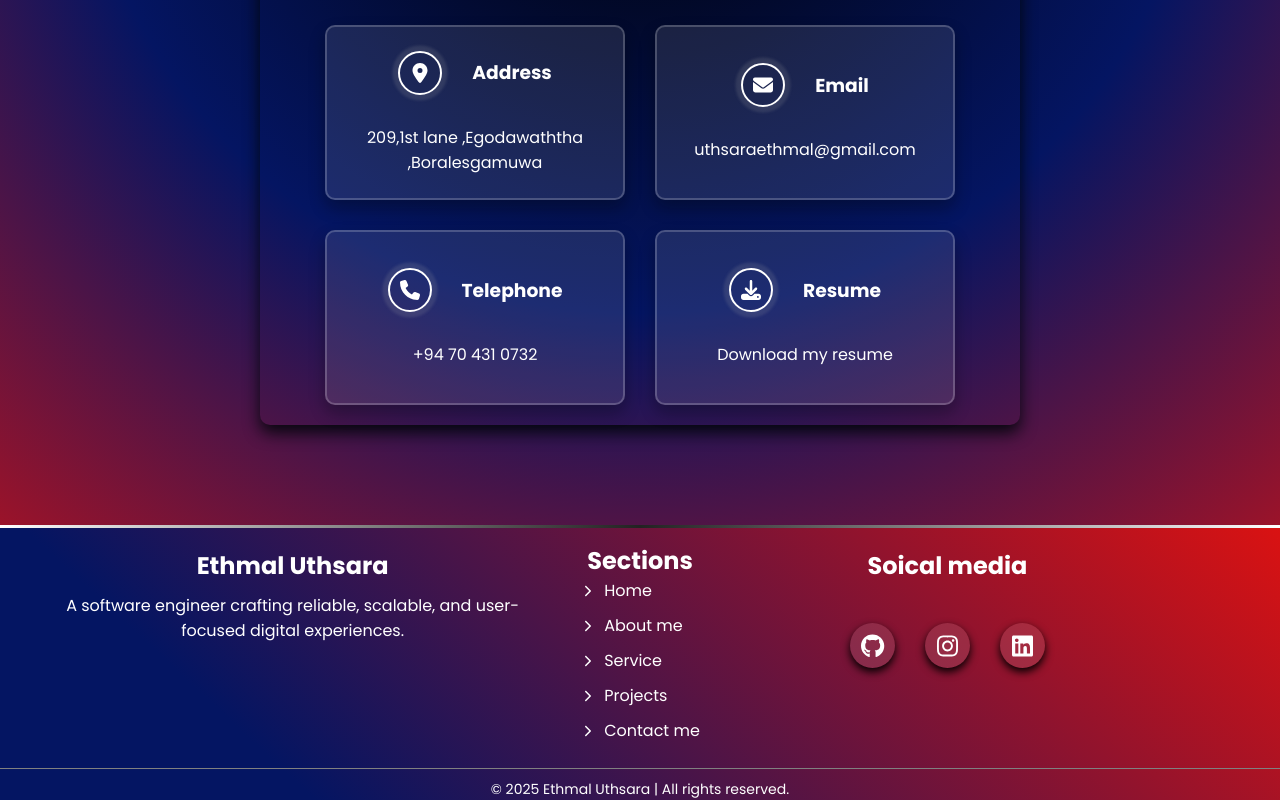
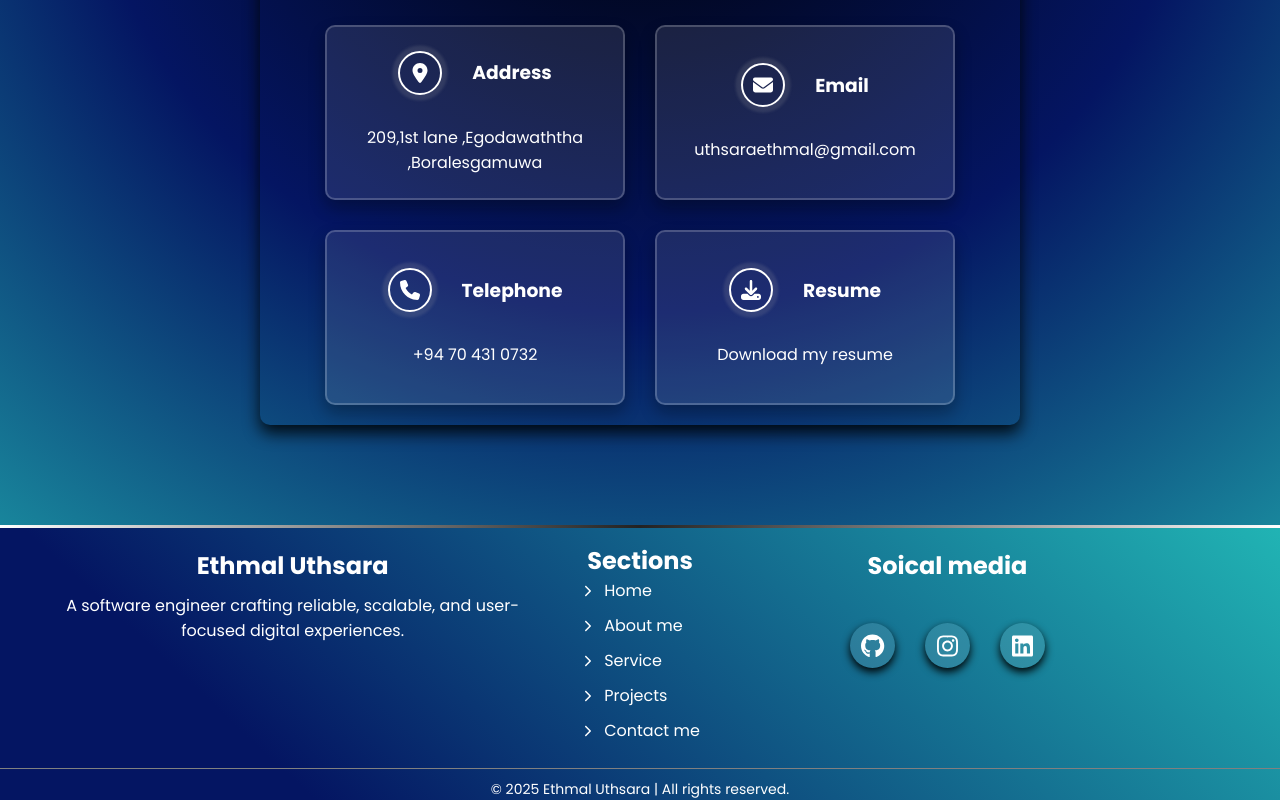
Before and after one commit to UthsaraEthmal/Portfolio-Website-Ethmal-Uthsara, a React (Vite) app: page /Contact in a window 1280 px wide. Shown: the part 210-1010 px from the top of the page. Built offline with nearby package versions, Linux system fonts and the light colour scheme; a web font is replaced by a local one.

Commit message:
Fix:color theme

```diff
--- a/src/Comp/FooterComp/Footer.css
+++ b/src/Comp/FooterComp/Footer.css
@@ -1,7 +1,7 @@
 /* Footer Styles */
 .footer {
   background: rgba(255, 255, 255, 0.1);
-  background-image: linear-gradient(43deg, #041562 20%, #da1212 100%);
+  background-image: linear-gradient(43deg, #041562 20%, #21b4b4 100%);
   color: white;
   margin-top: 50px;
   text-align: center;
--- a/src/Comp/HeroComp/Hero.css
+++ b/src/Comp/HeroComp/Hero.css
@@ -7,7 +7,7 @@
     125% 125% at 50% 0%,
     #000000 0%,
     #041562 35%,
-    #DA1212  70%,
+    #21b4b4  70%,
     #000000 100%
   );
   background-size: 100% 120%;
--- a/src/Comp/HeroComp/sparkles.jsx
+++ b/src/Comp/HeroComp/sparkles.jsx
@@ -68,7 +68,7 @@ export function Sparkles({
     },
     particles: {
       color: {
-        value: ['#041562', '#DA1212'],
+        value: ['#041562', '#21b4b4'],
       },
       move: {
         enable: true,
--- a/src/Comp/NavComp/Nav.css
+++ b/src/Comp/NavComp/Nav.css
@@ -13,7 +13,7 @@ header {
 }
 
 .header-bg {
-  background-image: linear-gradient(43deg, #041562 20%, #da1212 100%);
+  background-image: linear-gradient(43deg, #041562 20%, #21b4b4 100%);
 }
 
 .logo {
--- a/src/index.css
+++ b/src/index.css
@@ -10,7 +10,7 @@ body {
     125% 125% at 50% 0%,
     #000000 0%,
     #041562 35%,
-    #DA1212  75%,
+    #21b4b4  75%,
     #000000 100%
   );
 
```
